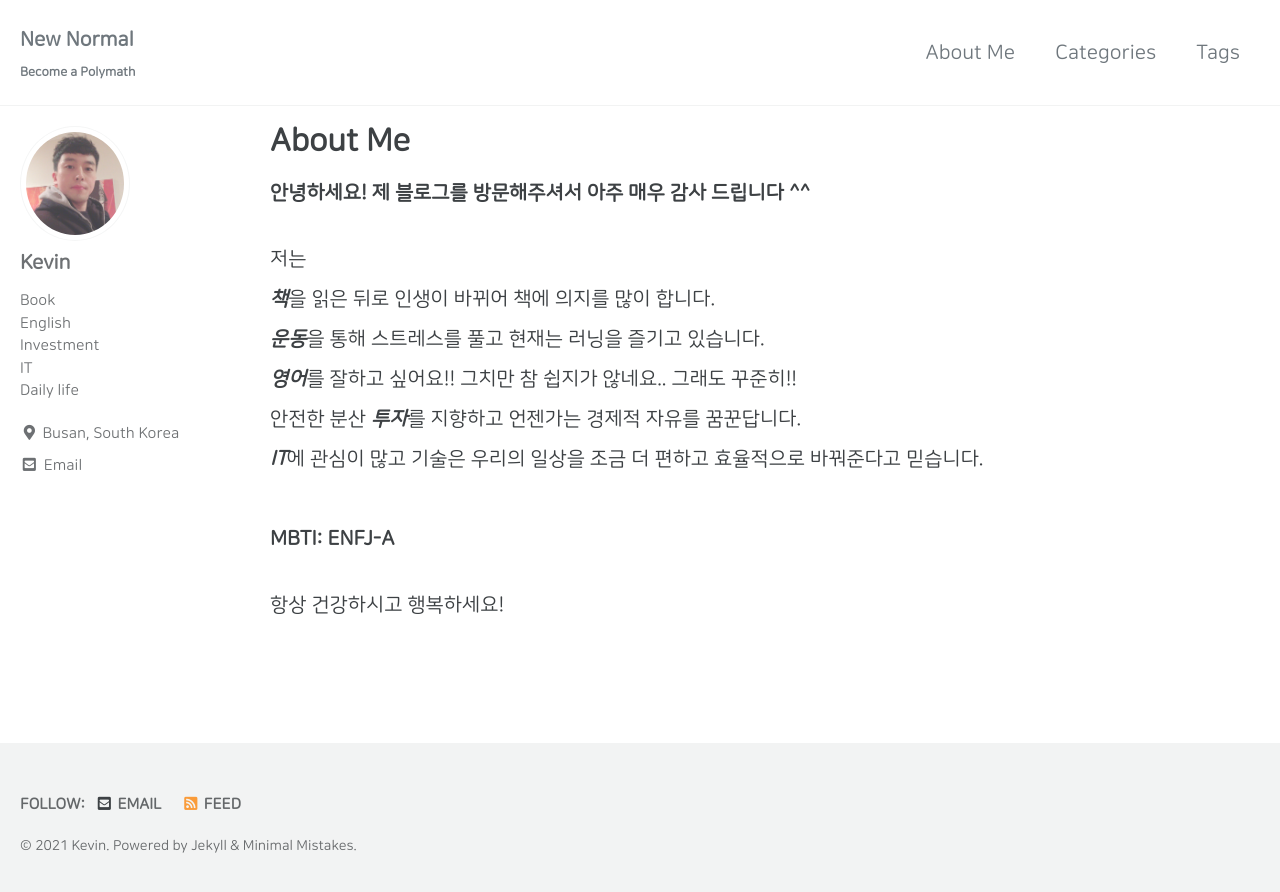
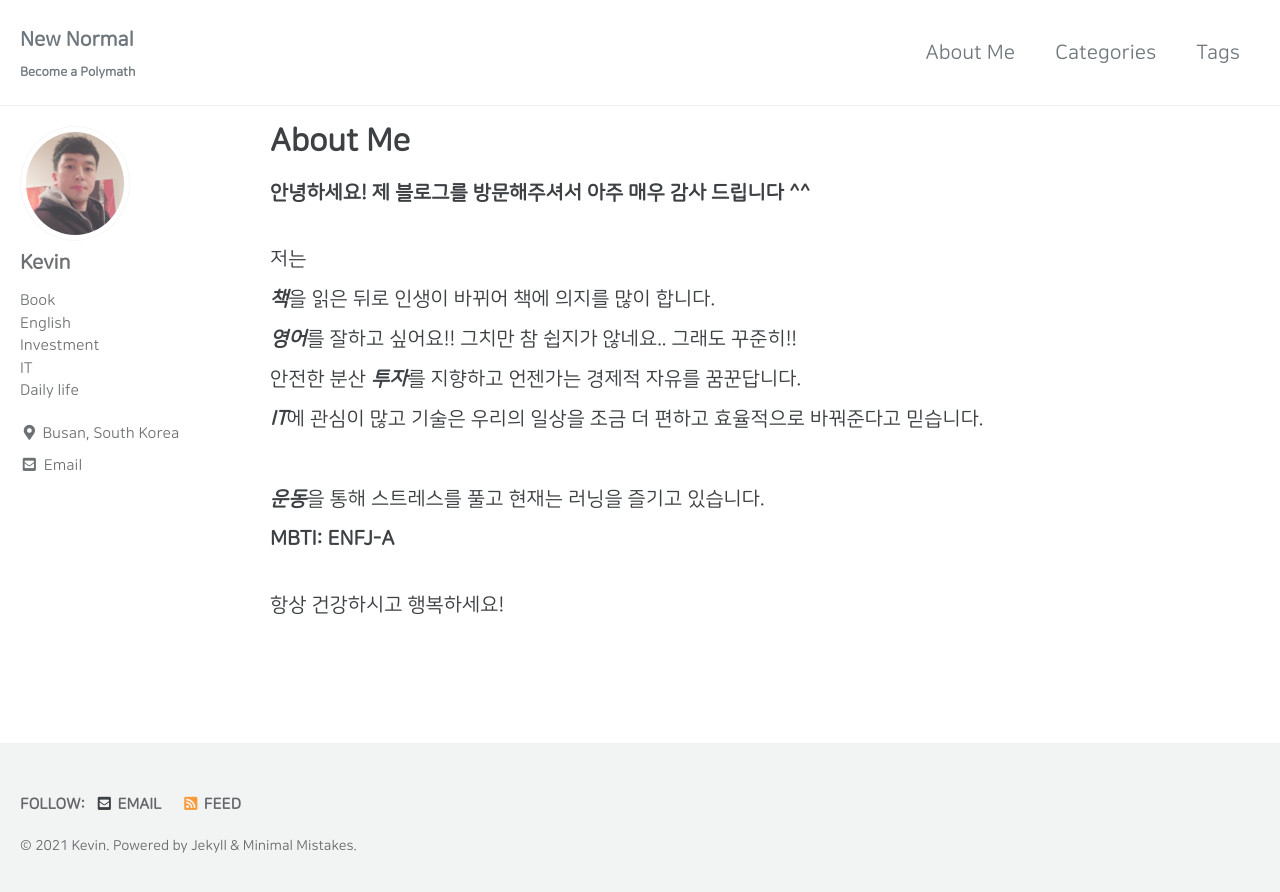
Before and after one commit to letsgokevin/readyfornewnormal.github.io, a Jekyll site: the page built from _pages/about.md, in a window 1280 px wide. Shown: the top 892 px of the page. Built offline with Jekyll 4.4.1, drawn with Linux system fonts in a browser that asks for light colours; cached includes are drawn as plain includes.

```diff
--- a/_pages/about.md
+++ b/_pages/about.md
@@ -10,10 +10,10 @@ author_profile: true
 
 저는<br/>
 ***책***을 읽은 뒤로 인생이 바뀌어 책에 의지를 많이 합니다.<br/>
-***운동***을 통해 스트레스를 풀고 현재는 러닝을 즐기고 있습니다.<br/>
 ***영어***를 잘하고 싶어요!! 그치만 참 쉽지가 않네요.. 그래도 꾸준히!!<br/>
 안전한 분산 ***투자***를 지향하고 언젠가는 경제적 자유를 꿈꾼답니다.<br/>
 ***IT***에 관심이 많고 기술은 우리의 일상을 조금 더 편하고 효율적으로 바꿔준다고 믿습니다.<br/><br/>
+***운동***을 통해 스트레스를 풀고 현재는 러닝을 즐기고 있습니다.<br/>
 **MBTI: ENFJ-A**
 
 항상 건강하시고 행복하세요!
```
